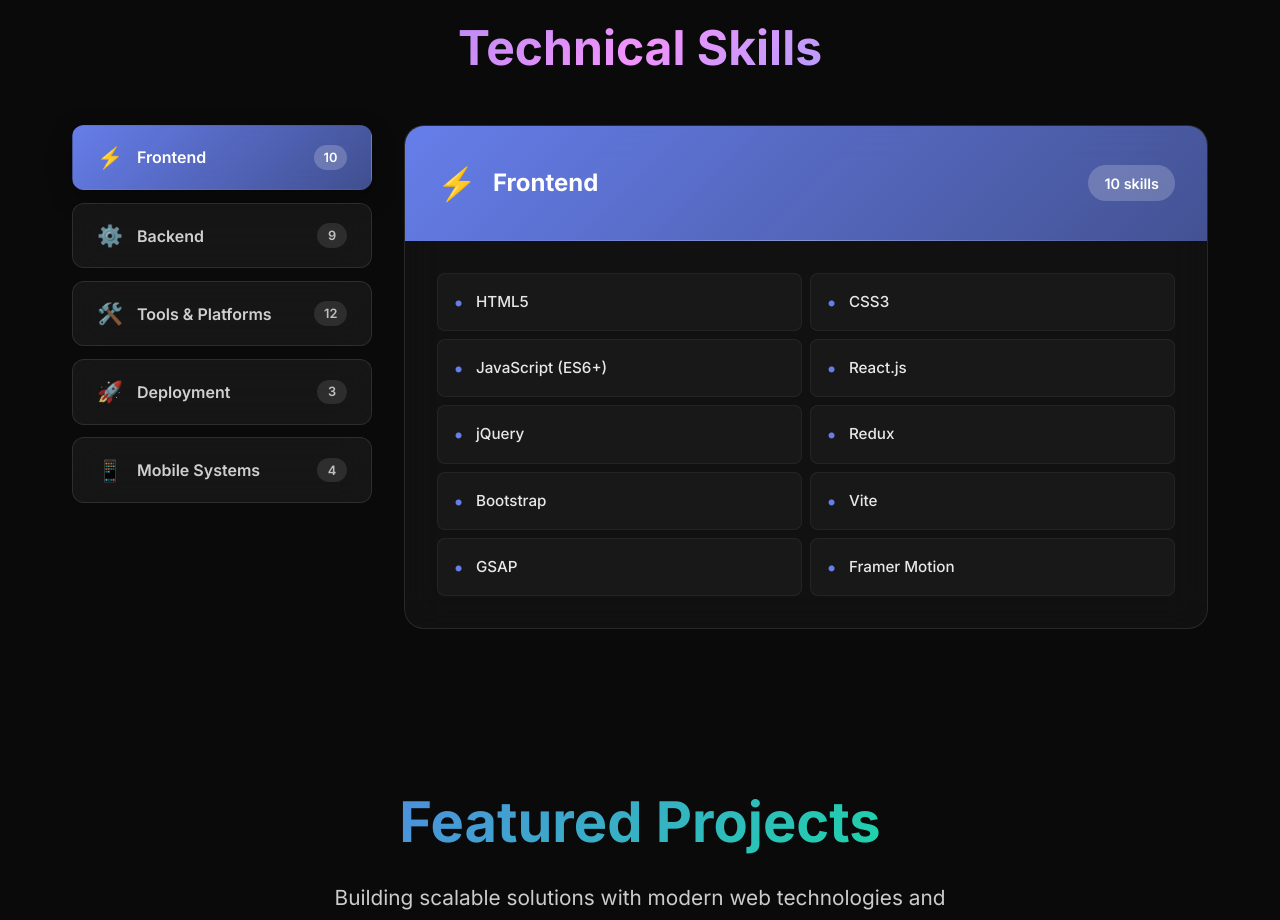
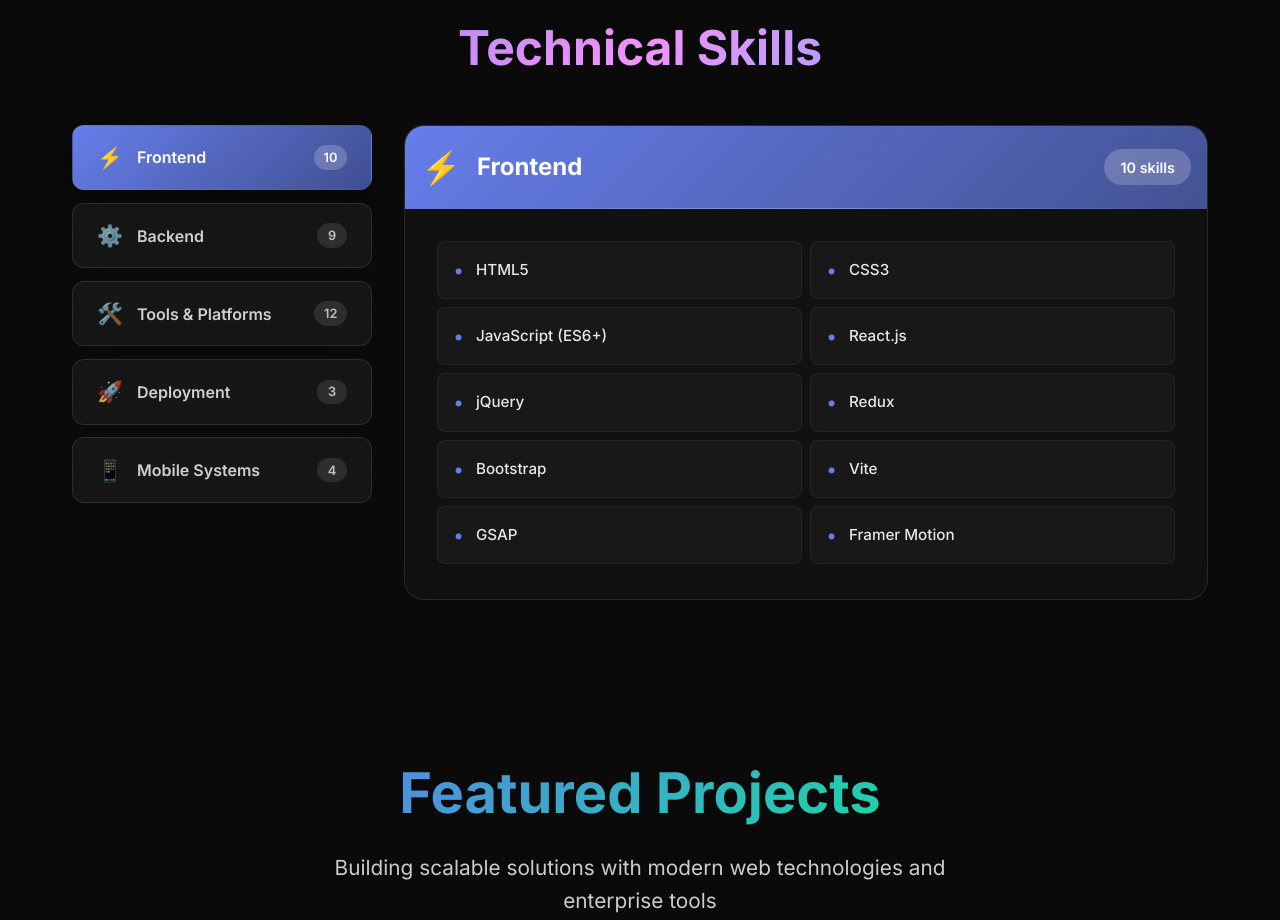
Before and after one commit to yashasvi9199/portfolio-source, a React (Vite) app: page / in a window 1280 px wide. Shown: the part 1720-2640 px from the top of the page. Built offline with nearby package versions, Linux system fonts and the light colour scheme.

Commit message:
style: reduced width of table of skills head

```diff
--- a/src/styles/sections/Skills.css
+++ b/src/styles/sections/Skills.css
@@ -131,7 +131,7 @@
   backdrop-filter: blur(20px);
   border-radius: 20px;
   border: 1px solid rgba(255, 255, 255, 0.1);
-  min-height: 500px;
+  min-height: 475px;
   overflow: hidden;
 }
 
@@ -143,7 +143,7 @@
 
 .tile-header {
   background: var(--category-gradient);
-  padding: 2rem;
+  padding: 1rem;
   color: white;
   display: flex;
   align-items: center;
```
